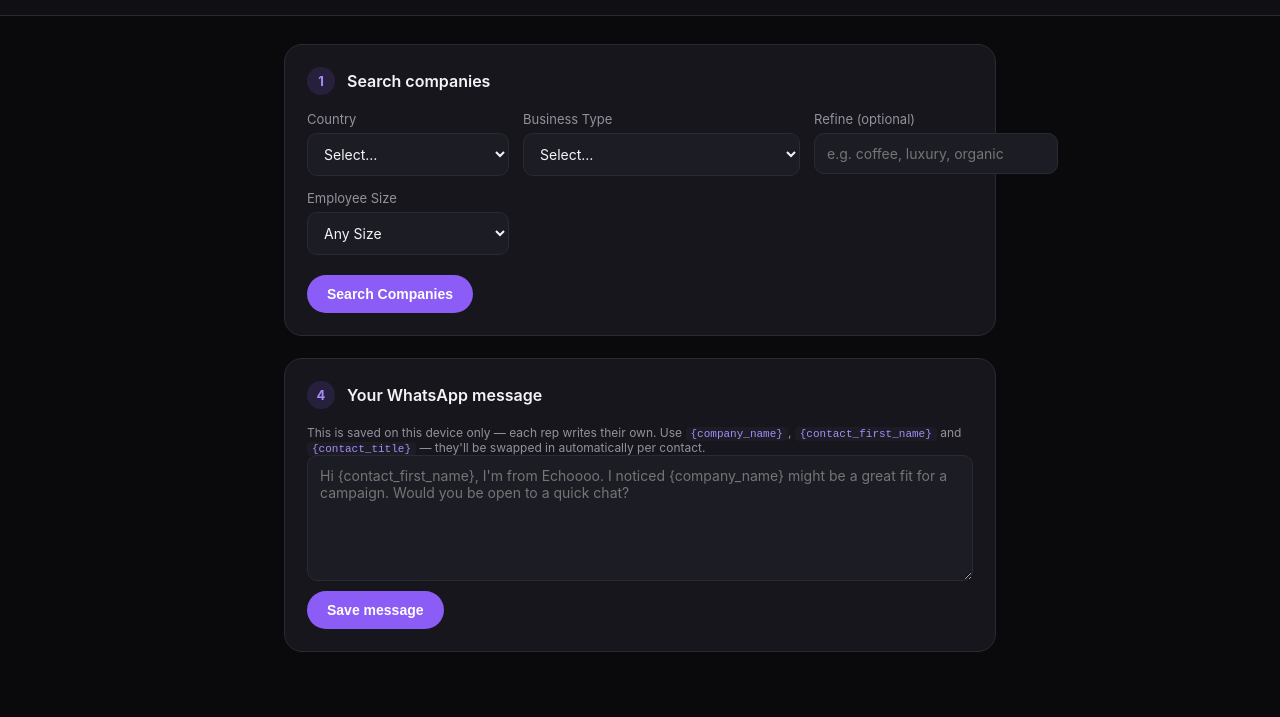
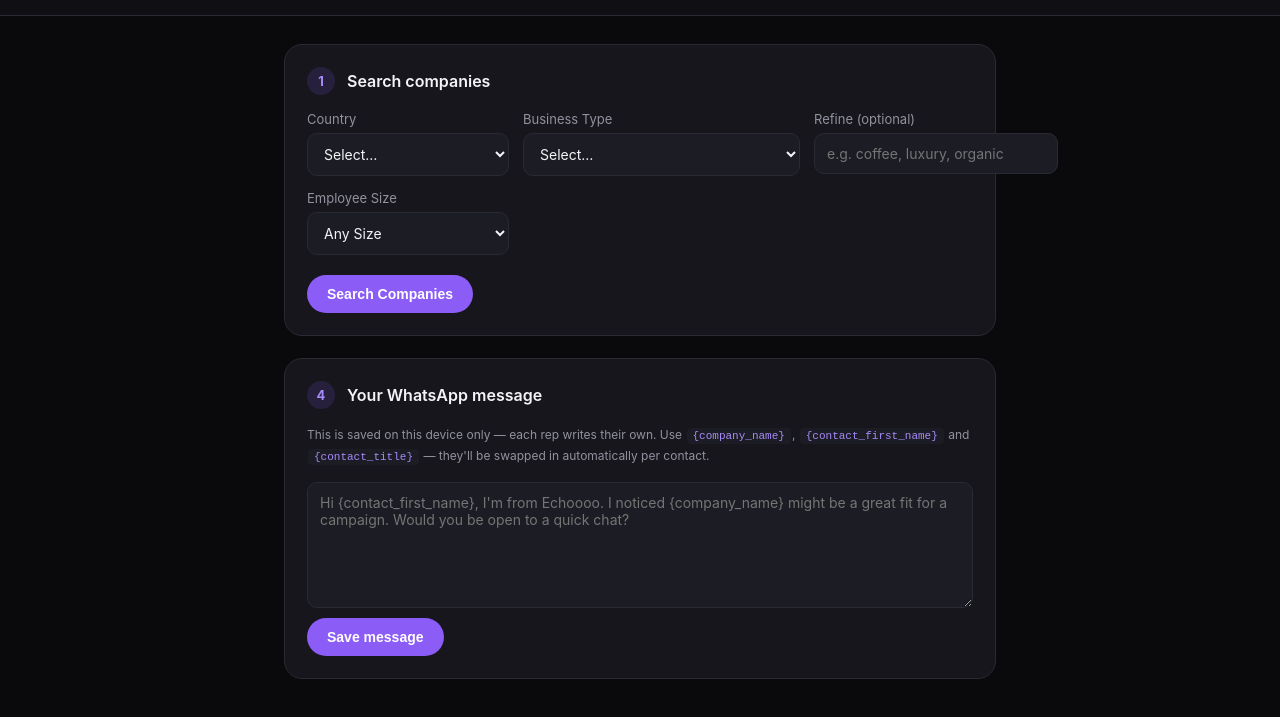
Before and after one commit to yko272000-rgb/lead-finder, a website: page public/index.html in a window 1280 px wide. Shown: the part 77-794 px from the top of the page. Drawn offline with Linux system fonts and the light colour scheme.

Commit message:
Update style.css

```diff
--- a/public/style.css
+++ b/public/style.css
@@ -129,13 +129,15 @@ button:hover { background: #7c4de0; }
 button:active { transform: scale(0.98); }
 button:disabled { opacity: 0.5; cursor: not-allowed; }
 
-.hint { color: var(--text-dim); font-size: 12px; margin: 10px 0 0; }
+.hint { color: var(--text-dim); font-size: 12px; line-height: 1.7; margin: 10px 0 16px; }
 .hint code {
   background: var(--card-bg-alt);
   border-radius: 4px;
-  padding: 1px 5px;
+  padding: 2px 6px;
+  margin: 0 1px;
   color: var(--purple-light);
   font-size: 11px;
+  white-space: nowrap;
 }
 .saved-msg { color: var(--purple-light); font-size: 13px; margin-left: 10px; }
 
```
